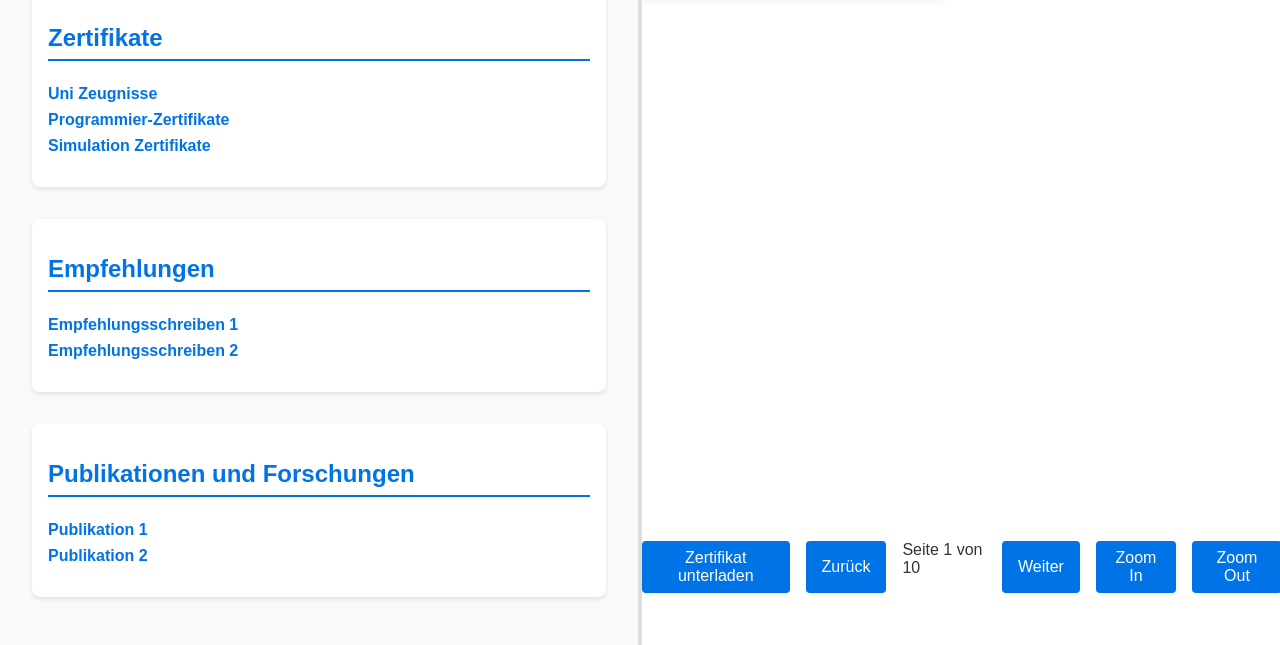
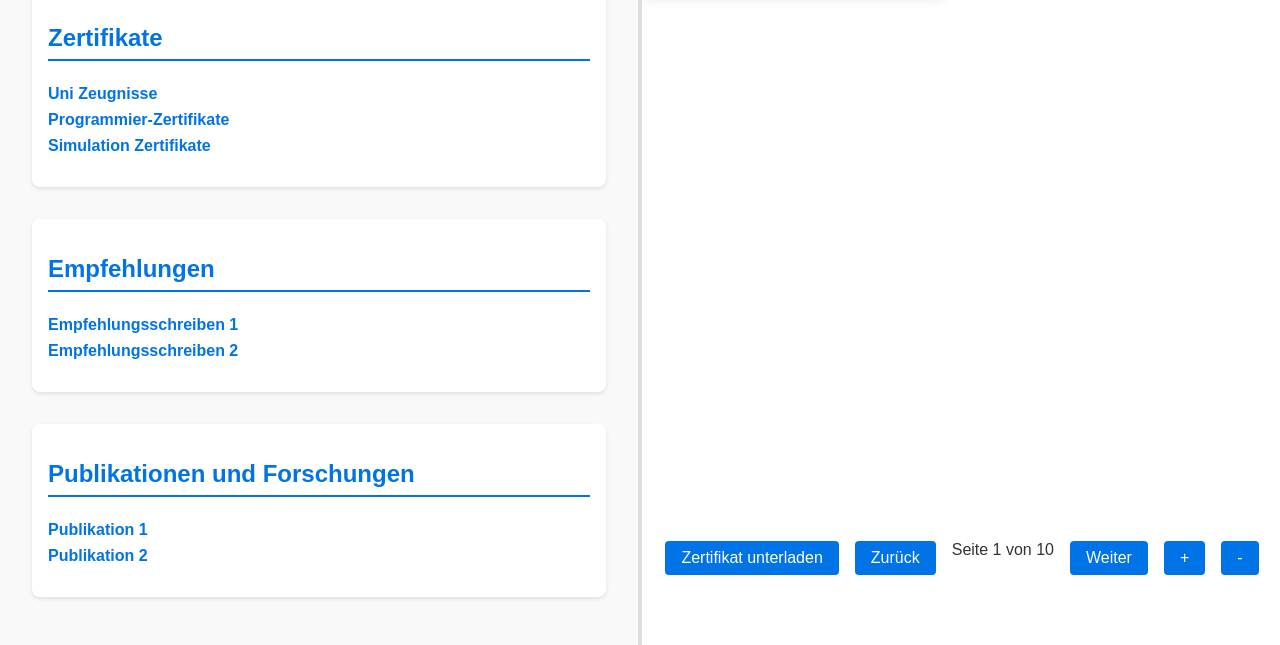
Before and after one commit to AlaaDiab7/Bewerbungsunterlagen, a plain HTML site: page index.html in a window 1280 px wide. Shown: the part 155-800 px from the top of the page. Drawn offline with Linux system fonts and the light colour scheme.

Commit message:
Update index.html

```diff
--- a/index.html
+++ b/index.html
@@ -20,7 +20,7 @@
                     <ul id="certificate-list">
                         <li><a href="#" onclick="selectCertificate('https://alaadiab7.github.io/Bewerbungsunterlagen/certificates/Zeugnisse_Alaa_Diab.pdf')">Uni Zeugnisse</a></li>
                         <li><a href="#" onclick="selectCertificate('https://alaadiab7.github.io/Bewerbungsunterlagen/certificates/Programming_certificates.pdf')">Programmier-Zertifikate</a></li>
-                        <li><a href="#" onclick="selectCertificate('https://alaadiab7.github.io/Bewerbungsunterlagen/certificates/Zeugnisse_Alaa_Diab.pdf')">Simulation Zertifikate</a></li>
+                        <li><a href="#" onclick="selectCertificate('https://alaadiab7.github.io/Bewerbungsunterlagen/certificates/AutoCAD 2D_3D.pdf')">Simulation Zertifikate</a></li>
                     </ul>
                 </section>
 
@@ -52,8 +52,8 @@
                 <button onclick="prevPage()">Zurück</button>
                 <span id="page-info">Seite 1 von 10</span>
                 <button onclick="nextPage()">Weiter</button>
-                <button onclick="zoomIn()">Zoom In</button>
-                <button onclick="zoomOut()">Zoom Out</button>
+                <button onclick="zoomIn()"> + </button>
+                <button onclick="zoomOut()"> - </button>
             </div>
         </div>
     </div>
@@ -237,9 +237,6 @@ async function loadPDF(url) {
 
 
 
-
-
-
     // Add event listeners for mouse and touch events
     canvas.addEventListener('mousedown', startDrag);
     document.addEventListener('mousemove', drag);
```
